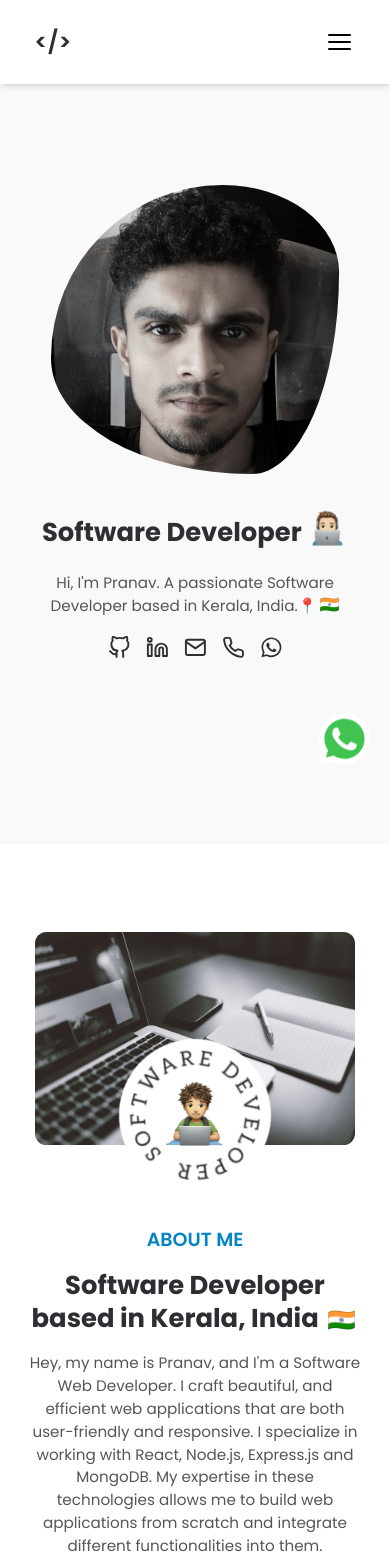
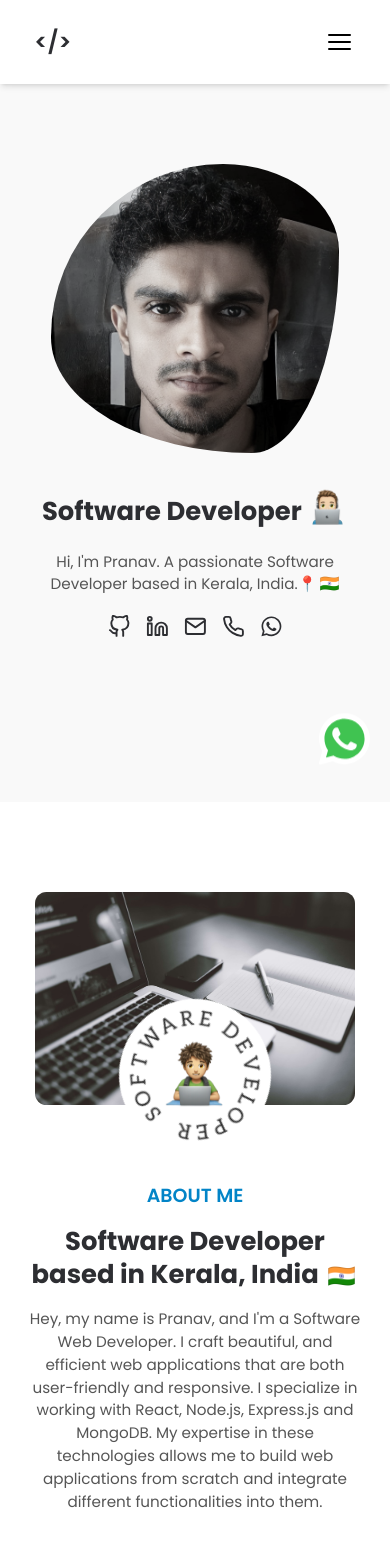
Before and after one commit to pranavpremanand/portfolio-2.0, a React (Create React App) app: page / in a window 390 px wide. Shown: the top 1568 px of the page. Built offline with nearby package versions, Linux system fonts and the light colour scheme.

Commit message:
changed styles in some components

```diff
--- a/src/components/About/About.jsx
+++ b/src/components/About/About.jsx
@@ -11,19 +11,21 @@ const About = () => {
       className="flex justify-center px-7 py-20 lg:py-32 min-h-[95vh] lg:min-h-[100vh]"
     >
       <div className="max-w-[70rem] grid grid-cols-1 lg:grid-cols-2 items-center gap-10">
-        <div className="w-fit relative mx-auto mb-5 sm:mb-0">
+        <div className="w-fit relative mx-auto mb-3 sm:mb-0">
           <img
             src={img}
             alt=""
             className="rounded-xl lg:rounded-2xl w-[95%] sm:w-[60%] lg:w-[90%] mx-auto lg:m-0"
           />
-          <div className="w-[10rem] h-[10rem] md:w-[12rem] md:h-[12rem] flex justify-center items-center absolute -bottom-12 lg:-bottom-16 right-[50%] translate-x-[50%] sm:translate-x-0 sm:right-10 lg:right-2">
+          <div className="rounded-[50%] absolute -bottom-12 lg:-bottom-16 right-[50%] translate-x-[50%] sm:translate-x-0 sm:right-10 lg:right-2">
+            <div className="w-[10rem] h-[10rem] md:w-[12rem] md:h-[12rem] flex justify-center items-center">
               <img
                 src={circleImg}
                 alt=""
                 className="rounded-[50%] w-[100%] h-[100%] rotate"
               />
               <img src={boyWithLapImg} alt="" className="w-[50%] absolute" />
+            </div>
           </div>
         </div>
         <div className="flex flex-col items-center lg:items-start gap-4">
--- a/src/components/Banner/Banner.jsx
+++ b/src/components/Banner/Banner.jsx
@@ -38,7 +38,7 @@ const Banner = () => {
   return (
     <div
       id="home"
-      className="h-[100vh] sm:h-auto lg:min-h-[100vh] flex items-center justify-center bg-[#f9f9f9] px-7 py-16"
+      className="min-h-[95vh] lg:min-h-[100vh] flex items-center justify-center bg-[#f9f9f9] px-7 py-16"
     >
       <div className="max-w-[70rem]">
         <div className="flex flex-col-reverse lg:flex-row justify-center items-center gap-10 lg:gap-20">
--- a/src/components/NavbarMenu/NavbarMenu.jsx
+++ b/src/components/NavbarMenu/NavbarMenu.jsx
@@ -5,12 +5,11 @@ import { links } from "../Navbar/Navbar";
 import { Link } from "react-scroll";
 
 const NavbarMenu = ({ isOpen, handleClose }) => {
-
   const closeModal = () => {
     handleClose();
   };
   return (
-    <div className={isOpen ? "opened-offcanvas" : "closed-offcanvas"}>
+    <div className={isOpen && "opened-offcanvas"}>
       <IoMdClose
         className="absolute top-8 right-12 text-3xl cursor-pointer"
         onClick={closeModal}
--- a/src/components/NavbarMenu/NavbarMenu.scss
+++ b/src/components/NavbarMenu/NavbarMenu.scss
@@ -1,16 +1,10 @@
-.opened-offcanvas,
-.closed-offcanvas {
+.opened-offcanvas{
   height: 100vh;
   background-color: #fff;
   position: fixed;
   top: 0;
   left: 0;
   z-index: 99;
-}
-
-.closed-offcanvas {
-  width: 0;
-//   animation: closeoffcanvas 0.4s ease;
 }
 
 .opened-offcanvas {
@@ -28,14 +22,3 @@
     transform: translateX(0);
   }
 }
-
-// @keyframes closeoffcanvas {
-//   0% {
-//     width: 100vw;
-//     transform: translateX(0);
-//   }
-//   100% {
-//     width: 0;
-//     transform: translateX(-150vw);
-//   }
-// }
```
Lines whose indentation alone changed are shown as unchanged.
